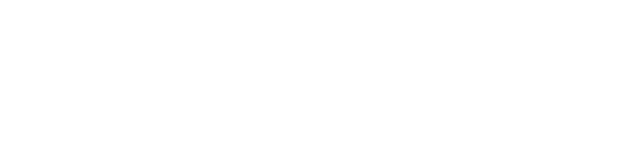
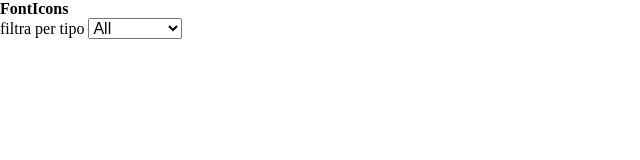
Before and after one commit to Andrei-Gabriel/js-es6-icons, a plain HTML site: page index.html in a window 1280 px wide. Shown: the whole page, without its empty margins (0-640 px from the left). Drawn offline with Linux system fonts and the light colour scheme.

Commit message:
Fine HTML

```diff
--- a/index.html
+++ b/index.html
@@ -14,6 +14,25 @@
 </head>
 <body>
 
+    <div class="container">
+        <header>
+            <h1>FontIcons</h1>
+        </header>
+
+        <nav>
+            <label for="tipo">filtra per tipo</label>
+            <select name="tipi" id="tipi_icone">
+                <option value="All">All</option>
+                <option value="Animal">Animal</option>
+                <option value="Vegetable">Vegetable</option>
+                <option value="User">user</option>
+            </select>
+        </nav>
+
+        <main>
+            <!-- Qui ci andranno tutti i div con le icone (usare JS) -->
+        </main>
+    </div>
 
     <!-- Script JS -->
     <script src="data.js"></script>
```
